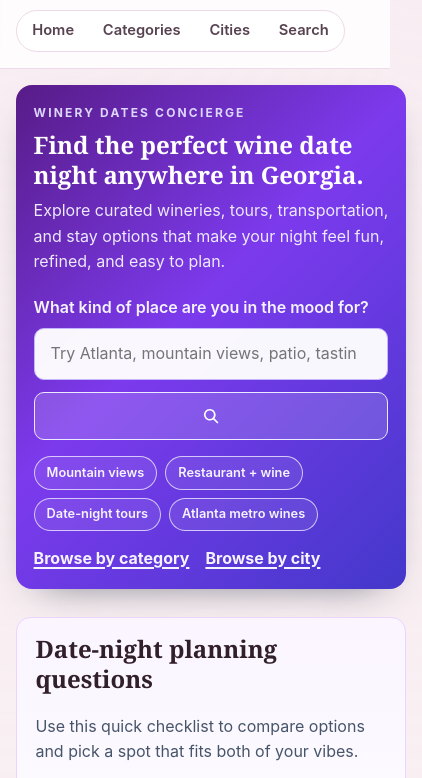
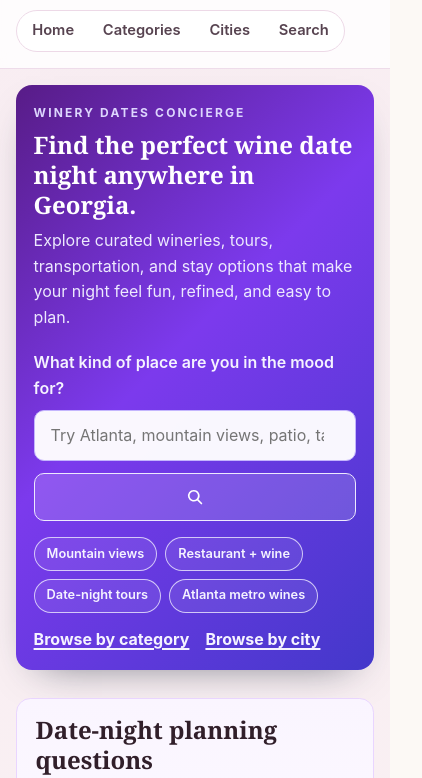
Before and after one commit to 03stories/winery-dates, an Astro site: page / in a window 390 px wide. Shown: the part 61-839 px from the top of the page, 422 px wide, since content can reach past the window. Built offline with nearby package versions, Linux system fonts and the light colour scheme; Astro itself is replaced by a stand-in of ours; no server answers.

Commit message:
Fix mobile horizontal overflow across Astro pages

```diff
--- a/src/layouts/BaseLayout.astro
+++ b/src/layouts/BaseLayout.astro
@@ -66,6 +66,12 @@ const shouldLoadAds = ADS_ENABLED && Boolean(ADSENSE_CLIENT_ID);
 </html>
 
 <style>
+  :global(*),
+  :global(*::before),
+  :global(*::after) {
+    box-sizing: border-box;
+  }
+
   :global(:root) {
     --color-brand-50: #fdf6fa;
     --color-brand-100: #f7e9f1;
@@ -80,7 +86,11 @@ const shouldLoadAds = ADS_ENABLED && Boolean(ADSENSE_CLIENT_ID);
     --shadow-card: 0 22px 44px -28px rgb(94 54 77 / 45%);
   }
 
+  :global(html),
   :global(body) {
+    max-width: 100%;
+    overflow-x: hidden;
+
     font-family: Inter, 'Segoe UI', system-ui, sans-serif;
     margin: 0;
     color: var(--color-text);
@@ -107,6 +117,23 @@ const shouldLoadAds = ADS_ENABLED && Boolean(ADSENSE_CLIENT_ID);
 
   :global(a:hover) {
     color: var(--color-brand-500);
+  }
+
+
+
+  :global(img),
+  :global(svg),
+  :global(video),
+  :global(canvas),
+  :global(iframe) {
+    max-width: 100%;
+    height: auto;
+  }
+
+  :global(p),
+  :global(li),
+  :global(a) {
+    overflow-wrap: anywhere;
   }
 
   :global(input),
@@ -174,6 +201,7 @@ const shouldLoadAds = ADS_ENABLED && Boolean(ADSENSE_CLIENT_ID);
     display: flex;
     gap: 0.4rem;
     flex-wrap: wrap;
+    max-width: 100%;
     padding: 0.25rem;
     border: 1px solid #edd9e7;
     border-radius: 999px;
@@ -223,6 +251,7 @@ const shouldLoadAds = ADS_ENABLED && Boolean(ADSENSE_CLIENT_ID);
     padding: 0;
     margin: 0;
     list-style: none;
+    max-width: 100%;
   }
 
   @media (max-width: 760px) {
--- a/src/pages/search.astro
+++ b/src/pages/search.astro
@@ -52,6 +52,7 @@ const pagefindBase = toBasePath('/');
   #search {
     margin-top: 1rem;
     max-width: 720px;
+    width: 100%;
   }
 
   :global(.pagefind-ui__result-title),
```
